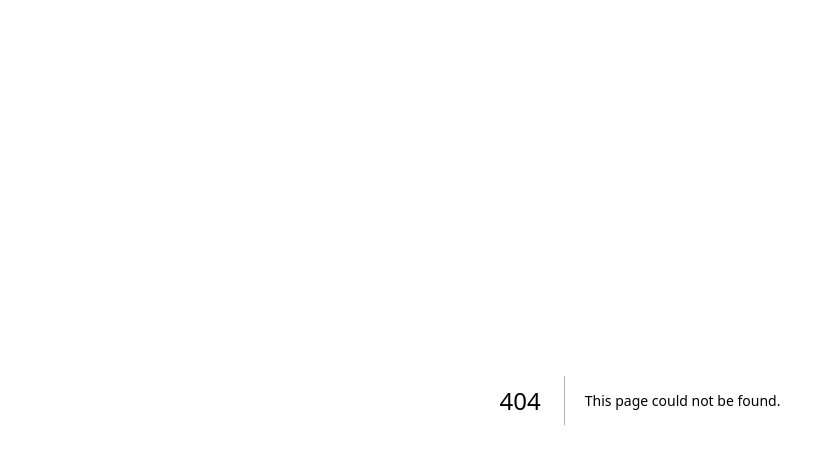
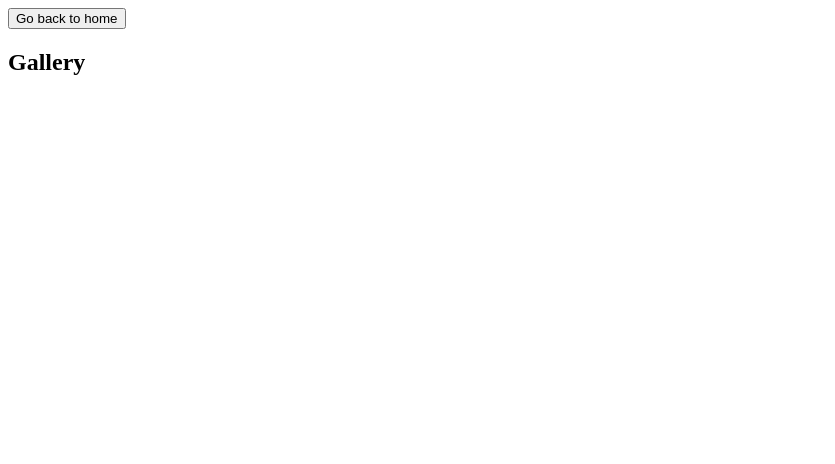
Before and after one commit to TLRKiliann/next-design, a Next.js app in the folder my-app/: page /gallery in a window 1280 px wide. Before the commit this address had no page. Shown: the top 464 px of the page, without its empty margins (0-835 px from the left). Built offline with nearby package versions, Linux system fonts and the light colour scheme; a web font is replaced by a local one.

Commit message:
new route created

```diff
--- /dev/null
+++ b/my-app/pages/gallery/index.tsx
@@ -0,0 +1,24 @@
+import { useRouter } from 'next/router'
+import styles from '@/styles/Gallery.module.scss'
+
+const Gallery:React.FC = () => {
+  const router = useRouter()
+
+  const handleHome = () => {
+    router.replace('/')
+  }
+  return (
+    <>
+      <div>
+        <div>
+          <button type="button" onClick={handleHome}>
+            Go back to home
+          </button>
+        </div>
+        <h2>Gallery</h2>
+      </div>
+    </>
+  )
+}
+
+export default Gallery
```
Also changed, not shown: my-app/styles/Gallery.module.scss (added).
